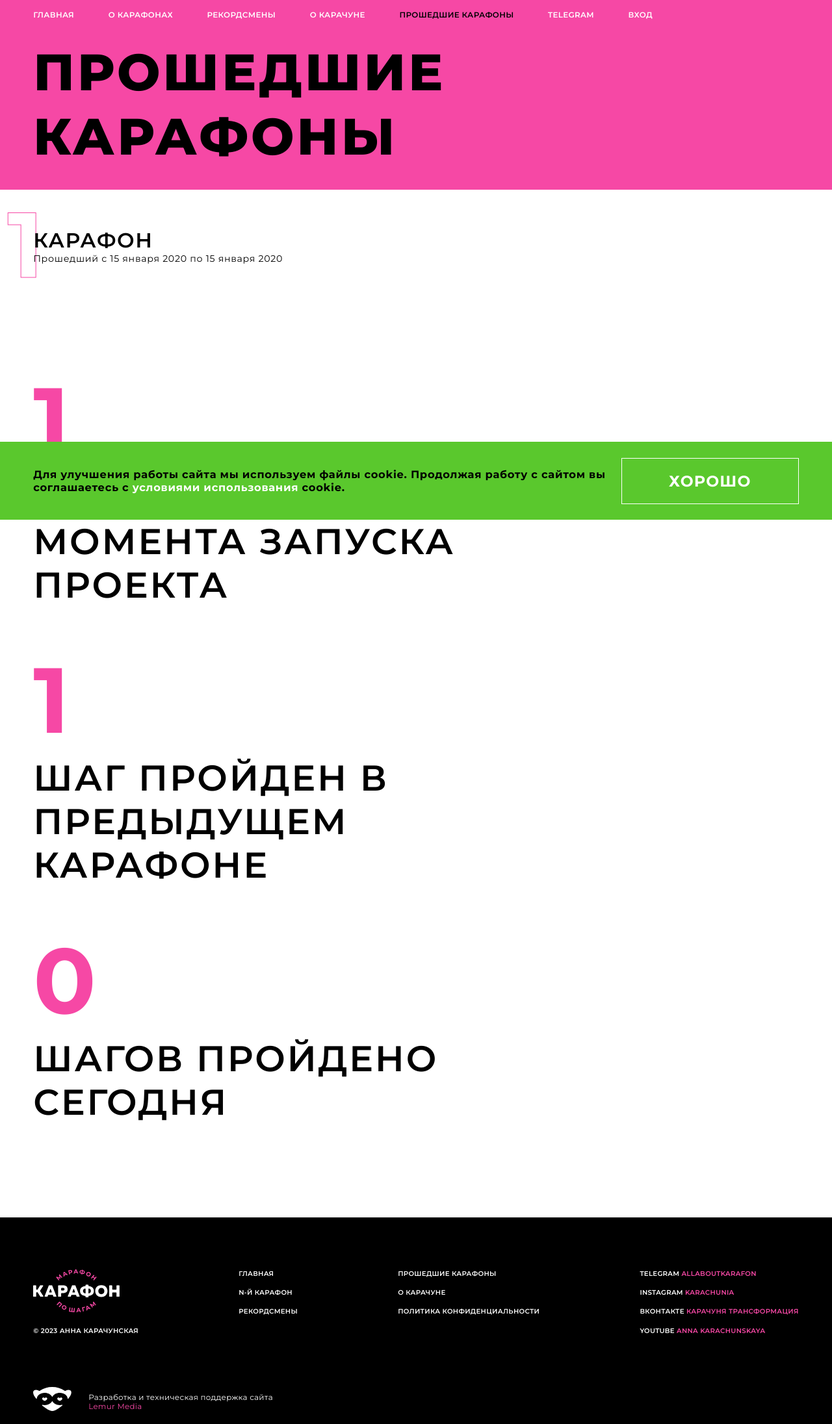
After one commit to Daitax/karathon, a Django app: page /past_karathons in a window 1280 px wide. The commit adds this page. Shown: the whole page at 65% size. Run offline with Django 4.2, Linux system fonts and the light colour scheme; tables that the repository leaves empty hold one stand-in row (values such as "Sample post"); style sheets or scripts are compiled from the project's sources; parts of the project's set-up code (start-up, migrations or seed data) failed here and were passed over.

Commit message:
Добавление участника в карафон в админке. Страница "Прошедшие карафоны". Правка страницы "О карафонах"

```diff
--- a/apps/core/static/core/less/based/base.less
+++ b/apps/core/static/core/less/based/base.less
@@ -694,6 +694,7 @@ input[type=number] {
 .first-screen_wrapper {
     background: @pink;
     padding-top: 1.36rem;
+    padding-bottom: 1.36rem;
     overflow-x: clip;
 }
 
@@ -822,7 +823,7 @@ input[type=number] {
 }
 
 .about_karathon {
-    margin-top: 6.78rem;
+    margin-top: 4rem;
     max-width: 70%;
     position: relative;
 }
--- a/apps/core/static/core/less/based/participate.less
+++ b/apps/core/static/core/less/based/participate.less
@@ -1,30 +1,3 @@
-.participant-karathons {
-
-
-    .participant-karathons_wrapper {
-
-
-        .participant-karathons_item {
-
-            .participant-karathons_item_karathon-number {
-
-                .participant-karathons_item_number {
-
-                }
-
-                .participant-karathons_item_text {
-
-                }
-            }
-
-            .participant-karathons_item_dates {
-
-            }
-        }
-
-    }
-}
-
 .available-karathons {
     .available-karathons_header {
         font-size: 1rem;
--- /dev/null
+++ b/apps/core/static/core/less/based/past_karathons.less
@@ -0,0 +1,37 @@
+.past-karathons_wrapper {
+    display: flex;
+    flex-direction: column;
+
+    .past-karathons_item {
+        padding-top: 2.5rem;
+
+        .past-karathons_item_karathon-number {
+            position: relative;
+
+            .past-karathons_item_number {
+                position: absolute;
+                top: 1.8rem;
+                left: -1.69rem;
+                font-family: "MontserratAlternates-Bold";
+                font-size: 6rem;
+                color: transparent;
+                font-weight: normal;
+                line-height: 6rem;
+                -webkit-text-stroke: 1px #f648a5;
+                margin-top: -0.625em;
+                z-index: -1;
+            }
+
+            .past-karathons_item_text {
+                font-size: 1.33rem;
+                font-weight: 600;
+                letter-spacing: 0.05em;
+                text-transform: uppercase;
+            }
+        }
+
+        .past-karathons_item_dates {
+            font-size: 0.6rem;
+        }
+    }
+}
--- a/apps/core/static/core/less/style.less
+++ b/apps/core/static/core/less/style.less
@@ -23,6 +23,7 @@
 @import "based/custom_500";
 @import "based/champions";
 @import "based/cookie";
+@import "based/past_karathons";
 @import "based/promo_video";
 @import "based/karathon";
 @import "based/participate";
--- a/apps/core/templates/core/base.html
+++ b/apps/core/templates/core/base.html
@@ -26,7 +26,7 @@
     {% include 'core/includes/footsteps_karathon_page.html' %}
   {% endif %}
   <header class="header" window-elem="header">{% navbar %}</header>
-  {% if request.resolver_match.view_name  != 'core:site-index' and request.resolver_match.view_name != 'core:about_karachunia' and request.resolver_match.view_name != 'core:privacy_policy' and request.resolver_match.view_name != 'core:champions' and request.resolver_match.view_name != 'core:karathon' and request.resolver_match.view_name != 'core:participate' %}
+  {% if request.resolver_match.view_name  != 'core:site-index' and request.resolver_match.view_name != 'core:about_karachunia' and request.resolver_match.view_name != 'core:privacy_policy' and request.resolver_match.view_name != 'core:champions' and request.resolver_match.view_name != 'core:about_karathons' and request.resolver_match.view_name != 'core:karathon' and request.resolver_match.view_name != 'core:participate' and request.resolver_match.view_name != 'core:past_karathons' %}
     {% include 'account/includes/first_screen.html' %}
     <div class="content_with_menu_wrapper">
     {% if request.user.is_authenticated %}
--- a/apps/core/templates/core/includes/about_karathon_description.html
+++ b/apps/core/templates/core/includes/about_karathon_description.html
@@ -2,7 +2,7 @@
 
 {% with request.resolver_match.view_name as view_name %}
 <div class="container">
-    {% if view_name == 'core:site-index' %}
+    {% if view_name == 'core:site-index' or view_name == 'core:about_karathons' %}
     <div class="about_karathon">
     <h2>что такое<br>карафон?</h2>
     <div class="about_karathon_description">
@@ -21,7 +21,7 @@
     {% endif %}
     <div class="about_karathon_list {% if view_name == 'core:karathon' %} karathon_page {% endif %}">
       <ol class="about_karathon_list_wrapper">
-        {% if view_name == 'core:site-index' %}
+        {% if view_name == 'core:site-index' or view_name == 'core:about_karathons' %}
         <li>карафон длится<br>13 дней</li>
         {% else %}
         <li>{{karathon.number}}-й карафон продлится<br>с {{ karathon.starts_at|date:"d E" }} по {{ karathon.finished_at|date:"d E" }}</li>
--- a/apps/core/templates/core/menu/navbar_items.html
+++ b/apps/core/templates/core/menu/navbar_items.html
@@ -7,6 +7,7 @@
 {% url 'core:about_karathons' as about_karathons_url %}
 {% url 'core:account-logout' as logout_url %}
 {% url 'core:champions' as champions_url %}
+{% url 'core:past_karathons' as past_karathons_url %}
 
 <li class="navbar_menu_item">
     {% if view_name  == 'core:site-index' %}
@@ -75,9 +76,11 @@
   {% endif %}
 </li>
 <li class="navbar_menu_item">
-  <a class="navbar_menu_item_link" href="javascript:void(0)">
-    Прошедшие карафоны
-  </a>
+  {% if view_name  == 'core:past_karathons' %}
+    <span class="navbar_menu_item_text active">Прошедшие карафоны</span>
+  {% else %}
+    <a class="navbar_menu_item_link" href="{{ past_karathons_url }}">Прошедшие карафоны</a>
+  {% endif %}
 </li>
 {% comment %} <li><a href="javascript:void(0)">Благотворительность</a></li> {% endcomment %}
 <li class="navbar_menu_item">
--- a/apps/core/templates/core/menu/navbar_mobile.html
+++ b/apps/core/templates/core/menu/navbar_mobile.html
@@ -4,6 +4,7 @@
 {% url 'core:about_karathons' as about_karathons_url %}
 {% url 'core:about_karachunia' as about_karachunia_url %}
 {% url 'core:champions' as champions_url %}
+{% url 'core:past_karathons' as past_karathons_url %}
 
 <div class="header_navbar_menu_mobile_buttons">
   <div window-elem="mobile_menu_button">
@@ -81,7 +82,11 @@
         {% endif %}
       </li>
       <li class="mobile_navbar_menu_item">
-        <a class="mobile_navbar_menu_item_link" href="javascript:void(0)">Прошедшие карафоны</a>
+        {% if view_name  == 'core:past_karathons' %}
+          <span class="mobile_navbar_menu_item_text active">Прошедшие карафоны</span>
+        {% else %}
+          <a class="mobile_navbar_menu_item_link" href="{{ past_karathons_url }}">Прошедшие карафоны</a>
+        {% endif %}
       </li>
       {% comment %} <li><a href="javascript:void(0)">Благотворительность</a></li> {% endcomment %}
       <li class="mobile_navbar_menu_item">
--- a/apps/core/templates/core/participate.html
+++ b/apps/core/templates/core/participate.html
@@ -1,4 +1,6 @@
 {% extends 'core/base.html' %}
+
+{% block title %}Принять участие в карафоне{% endblock %}
 
 {% block content %}
   <div class="first-screen_wrapper">
--- /dev/null
+++ b/apps/core/templates/core/past_karathons.html
@@ -0,0 +1,29 @@
+{% extends 'core/base.html' %}
+
+
+{% block title %}Прошедшие карафоны{% endblock %}
+
+{% block content %}
+  <div class="first-screen_wrapper">
+    <div class="first-screen container" window-elem="first-screen">
+      <h1>Прошедшие карафоны</h1>
+    </div>
+  </div>
+  <div class="container">
+    <div class="past-karathons_wrapper">
+      {% for past_karathon in past_karathons %}
+        <div class="past-karathons_item">
+          <div class="past-karathons_item_karathon-number">
+            <div class="past-karathons_item_number">
+              {{ past_karathon.number }}
+            </div>
+            <div class="past-karathons_item_text">карафон</div>
+          </div>
+          <div class="past-karathons_item_dates">
+            Прошедший с {{ past_karathon.starts_at|date:'d E Y' }} по {{ past_karathon.finished_at|date:'d E Y' }}
+          </div>
+        </div>
+      {% endfor %}
+    </div>
+  </div>
+{% endblock %}
--- a/apps/core/urls.py
+++ b/apps/core/urls.py
@@ -25,6 +25,10 @@ urlpatterns = [
         views.KarathonView.as_view(),
         name="karathon",
     ),
+    path("past_karathons",
+         views.PastKarathonsView.as_view(),
+         name="past_karathons"
+    ),
     path("participate/", views.participate, name="participate"),
     path("participate/webhooks/yookassa/", csrf_exempt(views.webhooks_yookassa), name="webhooks_yookassa"),
     path("participate/webhooks/paypal/", csrf_exempt(views.webhooks_paypal), name="webhooks_paypal"),
--- a/apps/core/views.py
+++ b/apps/core/views.py
@@ -1,3 +1,4 @@
+import datetime
 import json
 import os
 
@@ -151,6 +152,20 @@ class KarathonView(TemplateView):
         }
         return context
 
+
+class PastKarathonsView(TemplateView):
+    template_name = "core/past_karathons.html"
+
+    def get_context_data(self, **kwargs):
+        context = super().get_context_data(**kwargs)
+        past_karathons = Karathon.objects.filter(
+            finished_at__lt=datetime.datetime.now() + datetime.timedelta(days=1)
+        ).order_by('-finished_at')
+
+        context = {
+            "past_karathons": past_karathons,
+        }
+        return context
 
 # class ParticipateView(LoginRequiredMixin, TemplateView, CreateView):
 #     template_name = "core/participate.html"
```
Also changed, not shown: apps/core/admin.py (+79 -0 lines), apps/core/templates/core/about_karathons.html (+6 -1 lines).
